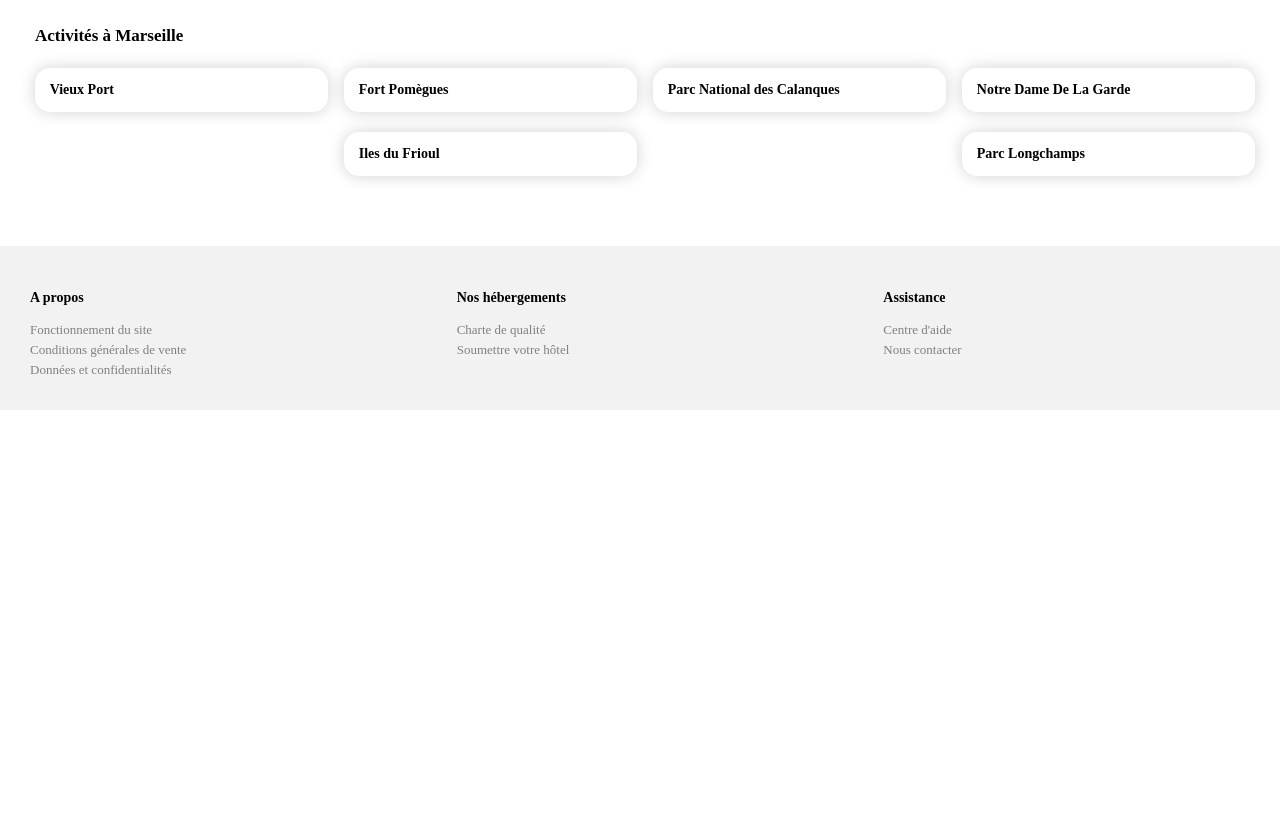
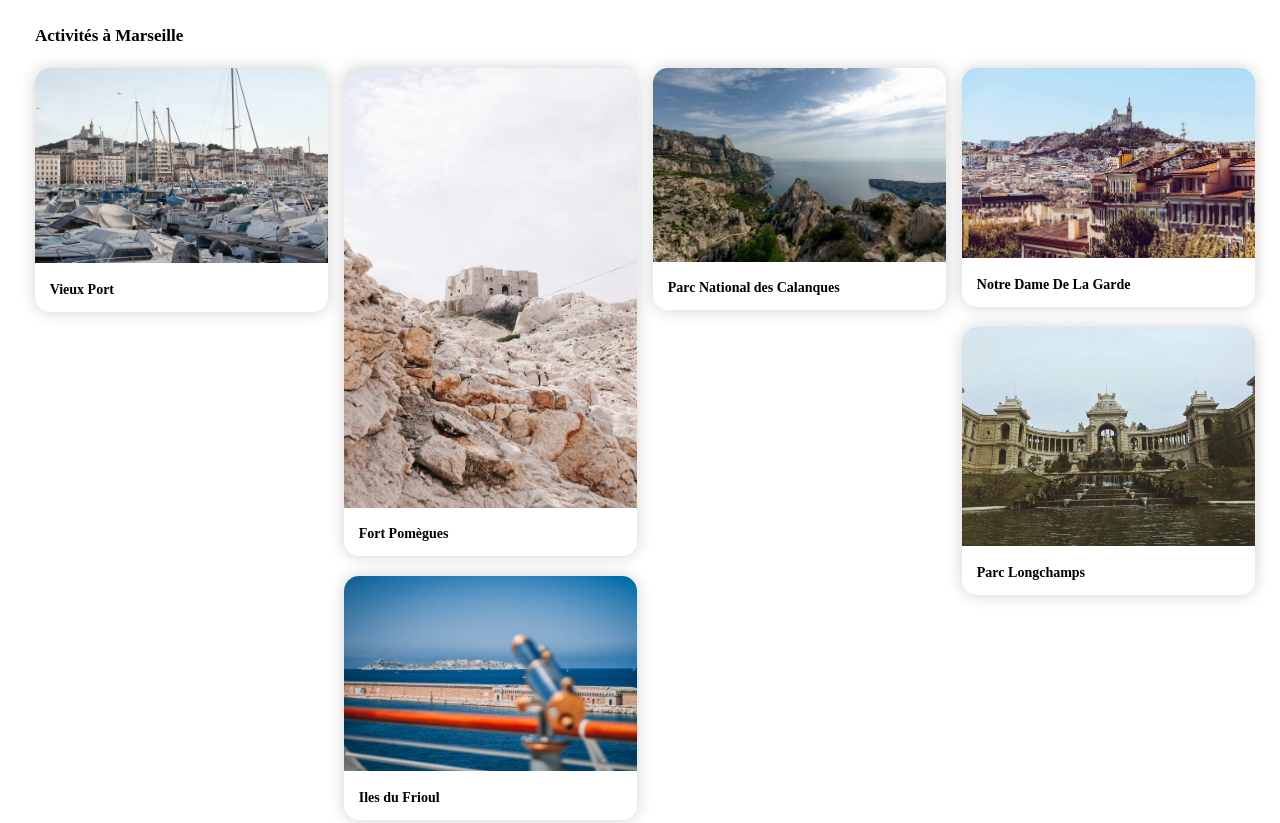
Before and after one commit to lalloretpilou/Booki_P2, a plain HTML site: page index.html in a window 1280 px wide. Shown: the part 1000-1823 px from the top of the page. Before the commit the page ends 1410 px from the top, so only its background shows below. Drawn offline with Linux system fonts and the light colour scheme; a web font is replaced by a local one.

Commit message:
add some layout fix

```diff
--- a/css/style.css
+++ b/css/style.css
@@ -213,29 +213,35 @@ Filters
     text-align: justify;
     margin: 20px;
 }
+
 a:link {
     text-decoration: none;
 }
+
 .economiqueFilter:visited,
 .animauxFilter:visited,
 .familialFilter:visited,
-.romantiqueFilter:visited{
+.romantiqueFilter:visited {
     color: black;
     text-decoration: none;
 }
-.romantiqueFilterItems:hover{
+
+.romantiqueFilterItems:hover {
     transform: scale(1.055);
     background: #DEEBFF;
 }
-.familialFilterItems:hover{
+
+.familialFilterItems:hover {
     transform: scale(1.055);
     background: #DEEBFF;
 }
-.animauxFilterItems:hover{
+
+.animauxFilterItems:hover {
     transform: scale(1.055);
     background: #DEEBFF;
 }
-.economiqueFilterItems:hover{
+
+.economiqueFilterItems:hover {
     transform: scale(1.055);
     background: #DEEBFF;
 }
@@ -249,6 +255,7 @@ a:link {
     border-radius: 50%;
     margin-left: -30px;
 }
+
 .animauxFilterItems::before {
     color: #0065FC;
     content: '\f6d3';
@@ -258,6 +265,7 @@ a:link {
     border-radius: 50%;
     margin-left: -30px;
 }
+
 .familialFilterItems::before {
     color: #0065FC;
     content: '\f1ae';
@@ -267,6 +275,7 @@ a:link {
     border-radius: 50%;
     margin-left: -30px;
 }
+
 .romantiqueFilter::before {
     color: #0065FC;
     content: '\f004';
@@ -332,7 +341,7 @@ hebergementMarseille Card
     display: flex;
     flex-wrap: wrap;
     flex-direction: row;
-    justify-content:space-between;
+    justify-content: space-between;
     margin-bottom: 5%;
 }
 
@@ -384,6 +393,7 @@ h3, i {
     transition-duration: 0.5s;
     margin-bottom: 10%;
 }
+
 .lesPlusPopulairesCard a {
     color: #333;
     text-decoration: none;
@@ -506,7 +516,7 @@ h3, i {
     width: 100%;
 }
 
-.activiteCardLarge{
+.activiteCardLarge {
     height: 100%;
     width: 24%;
     background-color: white;
@@ -517,33 +527,52 @@ h3, i {
     width: 24%;
     height: 100%;
 }
-.columnInter{
+
+.columnInter {
     display: flex;
     flex-direction: column;
     margin-bottom: 20px;
     height: 100%;
     width: 24%;
 }
+
 .activiteCard:hover {
     transform: scale(1.055);
 }
+
 .activiteCardLarge:hover {
     transform: scale(1.055);
 }
-.column-image {
-    height: 90%;
+
+.activiteCardLarge-image {
     width: 100%;
+    height: 100%;
     position: relative;
     border-top-left-radius: 15px;
     border-top-right-radius: 15px;
     overflow: hidden;
 }
 
-.column-image img {
-        /*agit sur la taille de l'image*/
+.activiteCard-image {
     width: 100%;
     height: 100%;
-    position: absolute;
+    position: relative;
+    border-top-left-radius: 15px;
+    border-top-right-radius: 15px;
+    overflow: hidden;
+}
+
+.activiteCardLarge-image img {
+    width: 100%;
+    height: 90%;
+    position: relative;
+    object-fit: cover;
+}
+
+.activiteCard-image img {
+    width: 100%;
+    height: 100%;
+    position: relative;
     object-fit: cover;
 }
 
--- a/index.html
+++ b/index.html
@@ -283,7 +283,7 @@
             <div class="activitesMarseille">
 
                 <div class="activiteCardLarge">
-                    <div class="column-image">
+                    <div class="activiteCardLarge-image">
                         <img src="assets/activites/3_medium/reno-laithienne-QUgJhdY5Fyk-unsplash.jpg"
                             alt="Vieux Port" />
                     </div>
@@ -295,7 +295,7 @@
                 <div class="columnInter">
 
                     <div class="activiteCard">
-                        <div class="column-image">
+                        <div class="activiteCard-image">
                             <img src="assets/activites/3_medium/paul-hermann-QFTrLdQIRhI-unsplash.jpg"
                                 alt="Fort Pomègues" />
                         </div>
@@ -305,7 +305,7 @@
                     </div>
 
                     <div class="activiteCard">
-                        <div class="column-image">
+                        <div class="activiteCard-image">
                             <img src="assets/activites/3_medium/kevin-hikari-rV_Qd1l-VXg-unsplash.jpg"
                                 alt="Iles du Frioul" />
                         </div>
@@ -316,9 +316,9 @@
                 </div>
 
                 <div class="activiteCardLarge">
-                    <div class="column-image">
+                    <div class="activiteCardLarge-image">
                         <img src="assets/activites/3_medium/kilyan-sockalingum-NR8-cBCN3aI-unsplash.jpg"
-                            alt="Parc National des Calanques" />
+                            alt="Parc National des Calanques"/>
                     </div>
                     <div class="column-body">
                         <p class="ActivityTitle">Parc National des Calanques</p>
@@ -327,7 +327,7 @@
 
                 <div class="columnInter">
                     <div class="activiteCard">
-                        <div class="column-image">
+                        <div class="activiteCard-image">
                             <img src="assets/activites/3_medium/florian-wehde-xW9e8gdotxI-unsplash.jpg"
                                 alt="Notre Dame De La Garde" />
                         </div>
@@ -337,7 +337,7 @@
                     </div>
 
                     <div class="activiteCard">
-                        <div class="column-image">
+                        <div class="activiteCard-image">
                             <img src="assets/activites/3_medium/lena-paulin-wH2-EJoDcV0-unsplash.jpg"
                                 alt="Parc Longchamps" />
                         </div>
```
